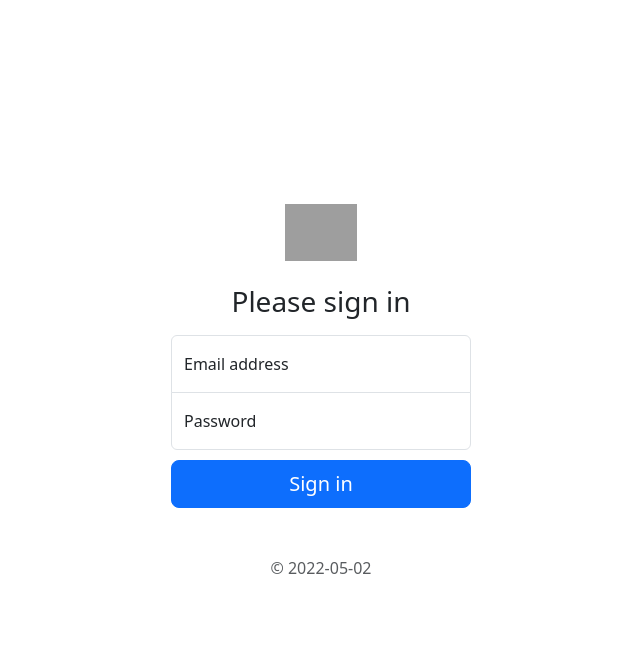
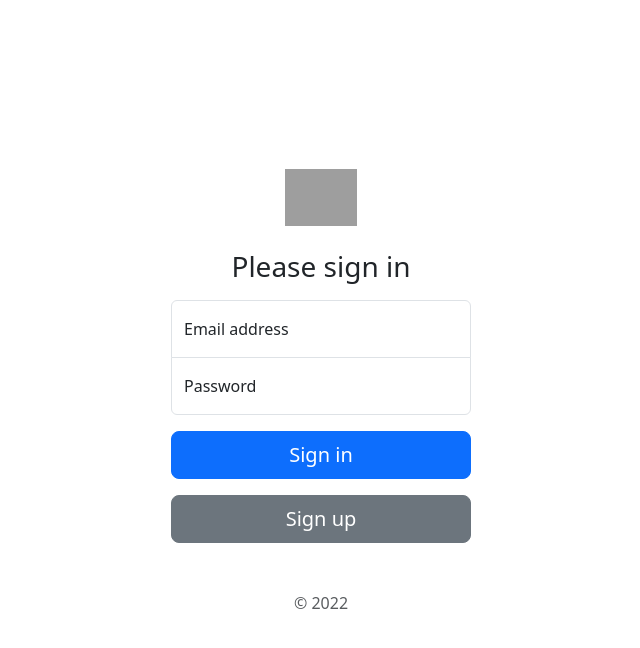
Before and after one commit to MongoChat-Flask/mongoengine-chat-resource, a Flask app: page / in a window 1280 px wide. Shown: the top 648 px of the page, without its empty margins (319-959 px from the left). Run offline with Flask 2, Linux system fonts and the light colour scheme; parts of the project's set-up code (start-up, migrations or seed data) failed here and were passed over; some libraries are stand-ins or nearby versions; grey boxes are pictures that could not be loaded.

Commit message:
Update index.html

```diff
--- a/templates/index.html
+++ b/templates/index.html
@@ -59,9 +59,17 @@
         <label for="floatingPassword">Password</label>
       </div>
 
+      <p></p>
+
       <button class="w-100 btn btn-lg btn-primary" type="submit">Sign in</button>
-      <a href="{{url_for('user/signup')}}"></a>
-      <p class="mt-5 mb-3 text-muted">&copy; 2022-05-02</p>
+      <a href="{{url_for('UserRoutes.login')}}"></a>
+
+      <p></p>
+
+      <button class="w-100 btn btn-lg btn-secondary" type="submit">Sign up</button>
+      <a href="{{url_for('UserRoutes.signup')}}"></a>
+
+      <p class="mt-5 mb-3 text-muted">&copy; 2022</p>
     </form>
   </main>
 {% endblock content %}
```
